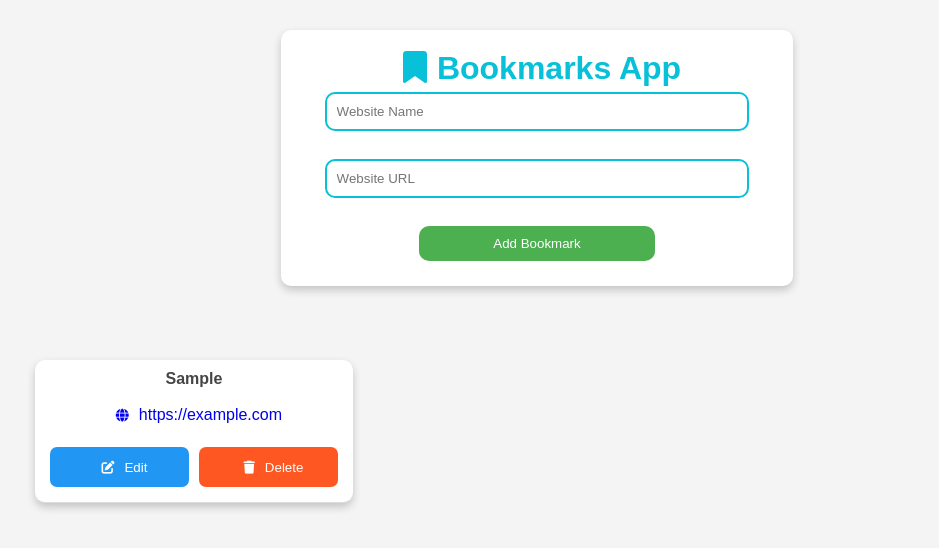
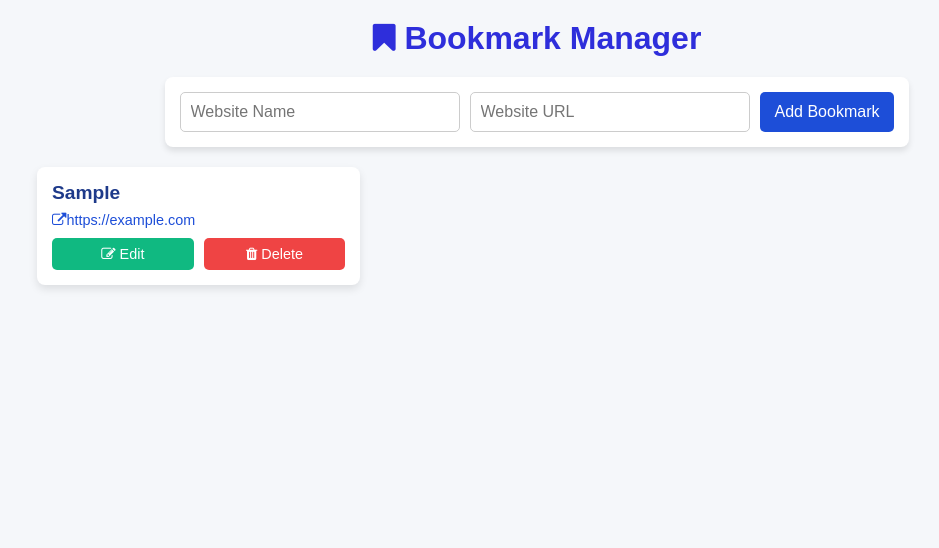
Before and after one commit to Masengesho666/bookmark, a plain HTML site: page index.html in a window 1280 px wide. Both pictures are taken after typing "Sample", "https://example.com" into the empty fields and a click on the button "Add Bookmark". Shown: the whole page, without its empty margins (103-1042 px from the left). Drawn offline with Linux system fonts and the light colour scheme.

Commit message:
add grid in style.css file

```diff
--- a/index.html
+++ b/index.html
@@ -3,28 +3,18 @@
 <head>
     <meta charset="UTF-8">
     <meta name="viewport" content="width=device-width, initial-scale=1.0">
-    <title>Bookmark App</title>
     <link rel="stylesheet" href="style.css">
-    <head>
-        <link href="https://cdnjs.cloudflare.com/ajax/libs/font-awesome/6.5.1/css/all.min.css"
-        rel="stylesheet">
-      </head>
-
+    <title>Bookmark Manager</title>
+    <link rel="stylesheet" href="https://cdnjs.cloudflare.com/ajax/libs/font-awesome/4.7.0/css/font-awesome.min.css">
 </head>
 <body>
-    <div class="container">
-        <h1> <i class="fas fa-bookmark"></i>Bookmarks App</h1>
-        <form class="form">
-            <input type="text" id="websiteName" placeholder="Website Name" ><br>
-            <small id="nameError"></small><br>
-            <input type="url" id="websiteURL" placeholder="Website URL" ><br>
-            <small id="urlError"></small><br>
-            <button id="addBookmarkButton">Add Bookmark</button>
-        </form>
+    <h1  style="color: rgb(46, 46, 219);"><i class="fa fa-bookmark" aria-hidden="true " > </i>  Bookmark Manager</h1>
+    <div class="web">
+        <input type="text" id="websiteName" placeholder="Website Name">
+        <input type="url" id="websiteURL" placeholder="Website URL">
+        <button id="addBookmark">Add Bookmark</button>
     </div>
-
     <div id="bookmarksList"></div>
-
     <script src="script.js"></script>
 </body>
 </html>
--- a/script.js
+++ b/script.js
@@ -1,85 +1,83 @@
+const websiteNameInput = document.getElementById("websiteName");
+const websiteURLInput = document.getElementById("websiteURL");
+const addBookmarkButton = document.getElementById("addBookmark");
+const bookmarksList = document.getElementById("bookmarksList");
 
 
-const addBookmarkButton = document.getElementById('addBookmarkButton');
-let bookmarks = JSON.parse(localStorage.getItem('bookmarks')) || [] ;
+addBookmarkButton.addEventListener("click", addBookmark);
 
-addBookmarks();
+function addBookmark() {
+    const websiteName = websiteNameInput.value.trim();
+    const websiteURL = websiteURLInput.value.trim();
 
-addBookmarkButton.addEventListener('click', (e) => {
-    e.preventDefault();
-    const name = document.getElementById('websiteName').value;
-    const url = document.getElementById('websiteURL').value;
-
-    if (!name) {
-        const nameError = document.getElementById('nameError');
-        nameError.innerText = 'Please enter website name';
-        return;
-    }
-    nameError.innerHTML = '';
-
-    if (!url) {
-        const urlError = document.getElementById('urlError');
-        urlError.innerText = 'Please enter a valid website URL';
+    if (!websiteName || !websiteURL) {
+        alert("Please enter both website name and URL.");
         return;
     }
 
-    const urlPattern = /^(https?:\/\/)?([\w-]+\.)+[\w-]{2,}(\/.*)?$/;
-    if (!urlPattern.test(url)) {
-        const urlError = document.getElementById('urlError');
-        urlError.innerText = 'Please enter a valid website URL';
-        return;
-    }
-    urlError.innerHTML = '';
 
-    const bookmark = { name, url };
+    const bookmark = {
+        name: websiteName,
+        url: websiteURL
+    };
+
+
+    saveBookmark(bookmark);
+
+
+    websiteNameInput.value = "";
+    websiteURLInput.value = "";
+
+
+    displayBookmarks();
+}
+
+function saveBookmark(bookmark) {
+    const bookmarks = JSON.parse(localStorage.getItem("bookmarks")) || [];
     bookmarks.push(bookmark);
+    localStorage.setItem("bookmarks", JSON.stringify(bookmarks));
+}
 
-    localStorage.setItem('bookmarks', JSON.stringify(bookmarks));
+function displayBookmarks() {
+    const bookmarks = JSON.parse(localStorage.getItem("bookmarks")) || [];
+    bookmarksList.innerHTML = "";
 
-    document.getElementById('websiteName').value = '';
-    document.getElementById('websiteURL').value = '';
+    bookmarks.forEach((bookmark, index) => {
 
-    addBookmarks();
-});
+        const bookmarkCard = document.createElement("div");
+        bookmarkCard.classList.add("bookmark");
+
+
+        bookmarkCard.innerHTML = `
+            <h3>${bookmark.name}</h3>
+            <a href="${bookmark.url}" target="_blank"><i class="fa fa-external-link" aria-hidden="true"></i>${bookmark.url}</a>
+            <div class="actions">
+         <button class="edit" onclick="editBookmark(${index})">
+         <i class="fa fa-pencil-square-o" aria-hidden="true"></i>  Edit</button>
+                <button class="delete" onclick="deleteBookmark(${index})">
+                 <i class="fa fa-trash" aria-hidden="true"></i>   Delete</button>
+            </div>
+        `;
+
+        bookmarksList.appendChild(bookmarkCard);
+    });
+}
 
 function deleteBookmark(index) {
+    const bookmarks = JSON.parse(localStorage.getItem("bookmarks"));
     bookmarks.splice(index, 1);
-
-    localStorage.setItem('bookmarks', JSON.stringify(bookmarks));
-
-    addBookmarks();
+    localStorage.setItem("bookmarks", JSON.stringify(bookmarks));
+    displayBookmarks();
 }
 
 function editBookmark(index) {
-    const newName = prompt("Enter the new name:", bookmarks[index].name);
-    const newURL = prompt("Enter the new URL:", bookmarks[index].url);
+    const bookmarks = JSON.parse(localStorage.getItem("bookmarks"));
+    const bookmark = bookmarks[index];
 
-    if (newName && newURL) {
-        bookmarks[index] = { name: newName, url: newURL };
+    websiteNameInput.value = bookmark.name;
+    websiteURLInput.value = bookmark.url;
 
-        localStorage.setItem('bookmarks', JSON.stringify(bookmarks));
-
-        addBookmarks();
-    }
+    deleteBookmark(index);
 }
 
-function addBookmarks() {
-    const bookmarksList = document.getElementById('bookmarksList');
-    bookmarksList.innerHTML = '';
-
-    bookmarks.forEach((bookmark, index) => {
-        const bookmarkDiv = document.createElement('div');
-        bookmarkDiv.classList.add('bookmark');
-
-        bookmarkDiv.innerHTML = `
-            <strong>${bookmark.name}</strong><br>
-            <a href="${bookmark.url}" target="_blank"><i class="fas fa-globe"></i>${bookmark.url}</a><br>
-            <div>
-                <button class="edit" onclick="editBookmark(${index})"><i class="fas fa-edit"></i>Edit</button>
-                <button onclick="deleteBookmark(${index})"><i class="fas fa-trash"></i>Delete</button>
-            </div>
-        `;
-
-        bookmarksList.appendChild(bookmarkDiv);
-    });
-}
+displayBookmarks();
--- a/style.css
+++ b/style.css
@@ -2,170 +2,121 @@
     margin: 0;
     padding: 0;
     box-sizing: border-box;
+    font-family: Arial, sans-serif;
 }
 
 body {
-    font-family: Arial, sans-serif;
     display: flex;
     flex-direction: column;
-    justify-content: center;
     align-items: center;
-    background-color: #f4f4f4;
-}
-
-.container {
-    width: 40%;
-    padding: 20px;
-    background: white;
-    box-shadow: 0 4px 8px #00000033;
-    border-radius: 10px;
-    text-align: center;
-    margin: 30px 0 0 0;
+    background-color: #f5f7fa;
+    color: #333;
 }
 
 h1 {
-    color: #08c0d8;
+    font-size: 2rem;
+    margin-top: 20px;
+    color: #0c1631;
+}
+.web {
+    display: flex;
+    gap: 10px;
+    margin-top: 20px;
+    padding: 15px;
+    background-color: #fff;
+    border-radius: 8px;
+    box-shadow: 0 4px 6px rgba(0, 0, 0, 0.1);
 }
 
-.form input {
+input[type="text"], input[type="url"] {
+    width: 280px;
     padding: 10px;
-    margin: 5px;
-    width: 90%;
+    font-size: 1rem;
+    border: 1px solid #ccc;
+    border-radius: 5px;
     outline: none;
-    border-radius: 10px;
-    border: 2px solid #08c0d8;
-}
-
-.form input:hover {
-    border: 2px solid green;
-}
-
-.form button:hover {
-    background-color: #35dd3a;
-}
-
-.form input:focus {
-    border: 2px solid #0000ff;
 }
 
 button {
+    padding: 10px 15px;
+    font-size: 1rem;
+    background-color: #1d4ed8;
+    color: #fff;
+    border: none;
+    border-radius: 5px;
     cursor: pointer;
-    background-color: #4CAF50;
-    color: #ffffff;
-    border: none;
-    border-radius: 10px;
-    padding: 10px;
-    margin: 5px;
-    width: 50%;
+    transition: background-color 0.3s;
 }
 
-.bookmark {
-    display: flex;
-    flex-direction: column;
-    text-align: center;
-    color: #474444;
-    padding: 10px;
-    background: #ffffff;
-    border-bottom: 1px solid #ddd;
-    border-radius: 10px;
-    margin: 10px;
-    overflow: hidden;
-    box-shadow: 0 4px 8px #00000033;
-}
-
-.bookmark div {
-    display: flex;
-    justify-content: space-between;
-}
-
-.bookmark a{
-    text-decoration: none;
-}
-
-.bookmark a:hover{
-    text-decoration: none;
-    color: #4CAF50;
-    font-size: 1.1rem;
-}
-
-.bookmark button {
-    width: 12vw;
-    height: 5vh;
-    padding: 5px;
-    margin: 5px;
-    background-color: #ff5722;
-    color: #ffffff;
-    border: none;
-    border-radius: 7px;
-}
-
-.bookmark button.edit {
-    background-color: #2196F3;
+button:hover {
+    background-color: #2563eb;
 }
 
 #bookmarksList {
     display: grid;
-    grid-template-columns: 33% 33% 33%;
+    grid-template-columns: repeat(auto-fill, minmax(250px, 1fr));
+    gap: 15px;
     width: 80%;
-    margin: 5%;
+    max-width: 1000px;
+    margin-top: 20px;
 }
 
-.fas {
-    margin: 0 10px;
-    font-size: small;
+.bookmark {
+    background-color: #fff;
+    padding: 15px;
+    border-radius: 8px;
+    box-shadow: 0 4px 8px rgba(0, 0, 0, 0.1);
+    display: flex;
+    flex-direction: column;
+    justify-content: space-between;
 }
 
-.container .fas {
-    font-size: 2rem;
+.bookmark h3 {
+    font-size: 1.2rem;
+    color: #1e3a8a;
+    margin-bottom: 8px;
 }
 
-#urlError {
-    color: #ff0000;
+.bookmark a {
+    color: #1d4ed8;
+    text-decoration: none;
+    font-size: 0.9rem;
 }
 
-#nameError {
-    color: #ff0000;
+.bookmark a:hover {
+    text-decoration: underline;
 }
 
-
-@media (max-width: 768px) {
-    .container {
-        width: 80%;
-        padding: 15px;
-    }
-
-    #bookmarksList {
-        grid-template-columns: 50% 50%;
-    }
-
-    .bookmark button {
-        width: 18vw;
-    }
+.bookmark .actions {
+    display: flex;
+    gap: 10px;
+    margin-top: 10px;
 }
 
-@media (max-width: 480px) {
-    .container {
-        width: 90%;
-        padding: 10px;
-    }
+.bookmark button {
+    flex: 1;
+    padding: 8px;
+    font-size: 0.9rem;
+    border: none;
+    border-radius: 5px;
+    cursor: pointer;
+    transition: background-color 0.3s;
+}
 
-    #bookmarksList {
-        grid-template-columns: 100%;
-    }
+.bookmark .edit {
+    background-color: #10b981;
+    color: #fff;
+}
 
-    .bookmark button {
-        width: 100%;
-    }
+.bookmark .edit:hover {
+    background-color: #059669;
+}
 
-    .form input {
-        width: 90%;
-    }
+.bookmark .delete {
+    background-color: #ef4444;
+    color: #fff;
+}
 
-    .form button{
-        width: 40%;
-    }
-
-    h1 {
-        font-size: 1.5rem;
-    }
+.bookmark .delete:hover {
+    background-color: #dc2626;
 }
```
